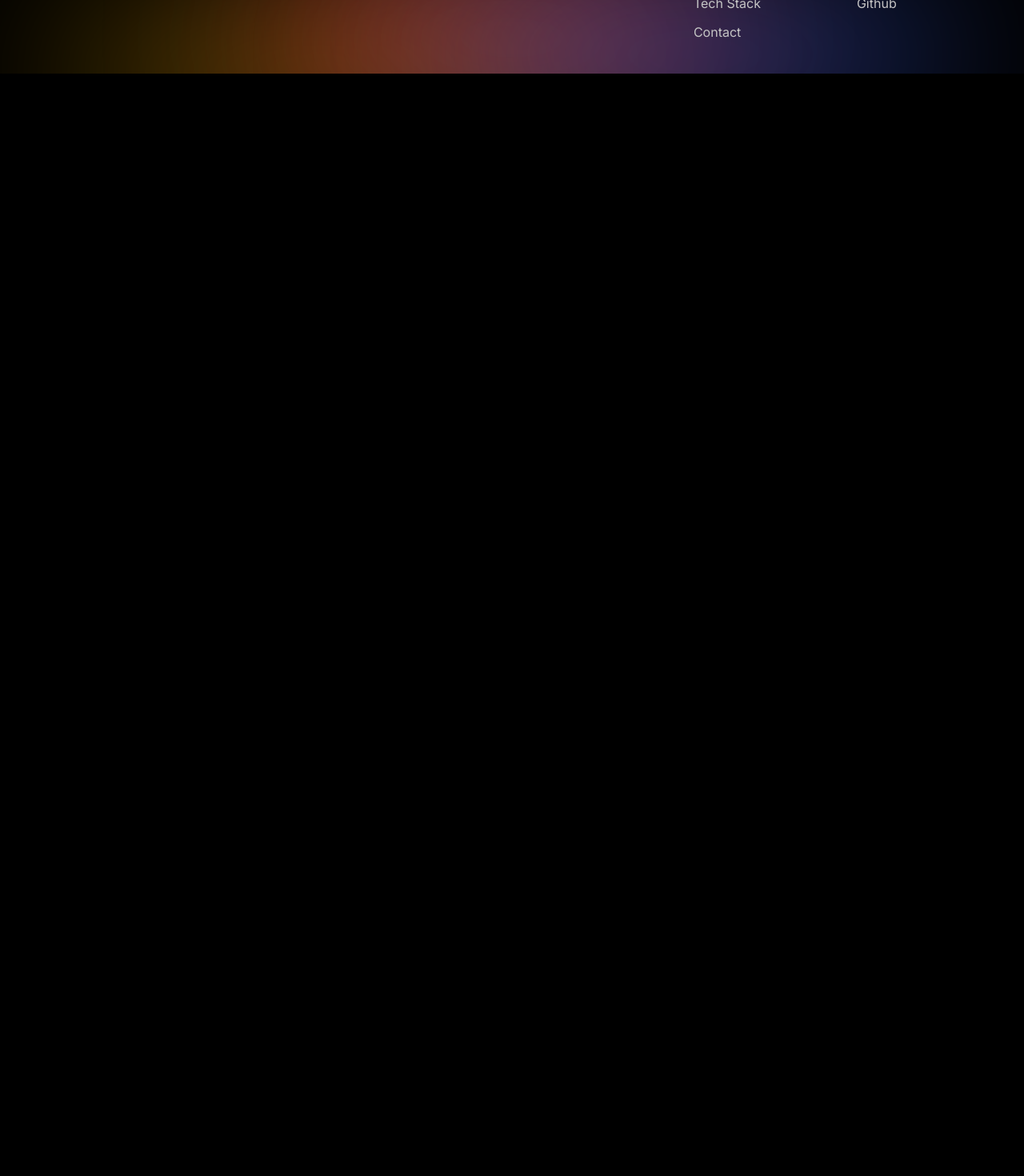
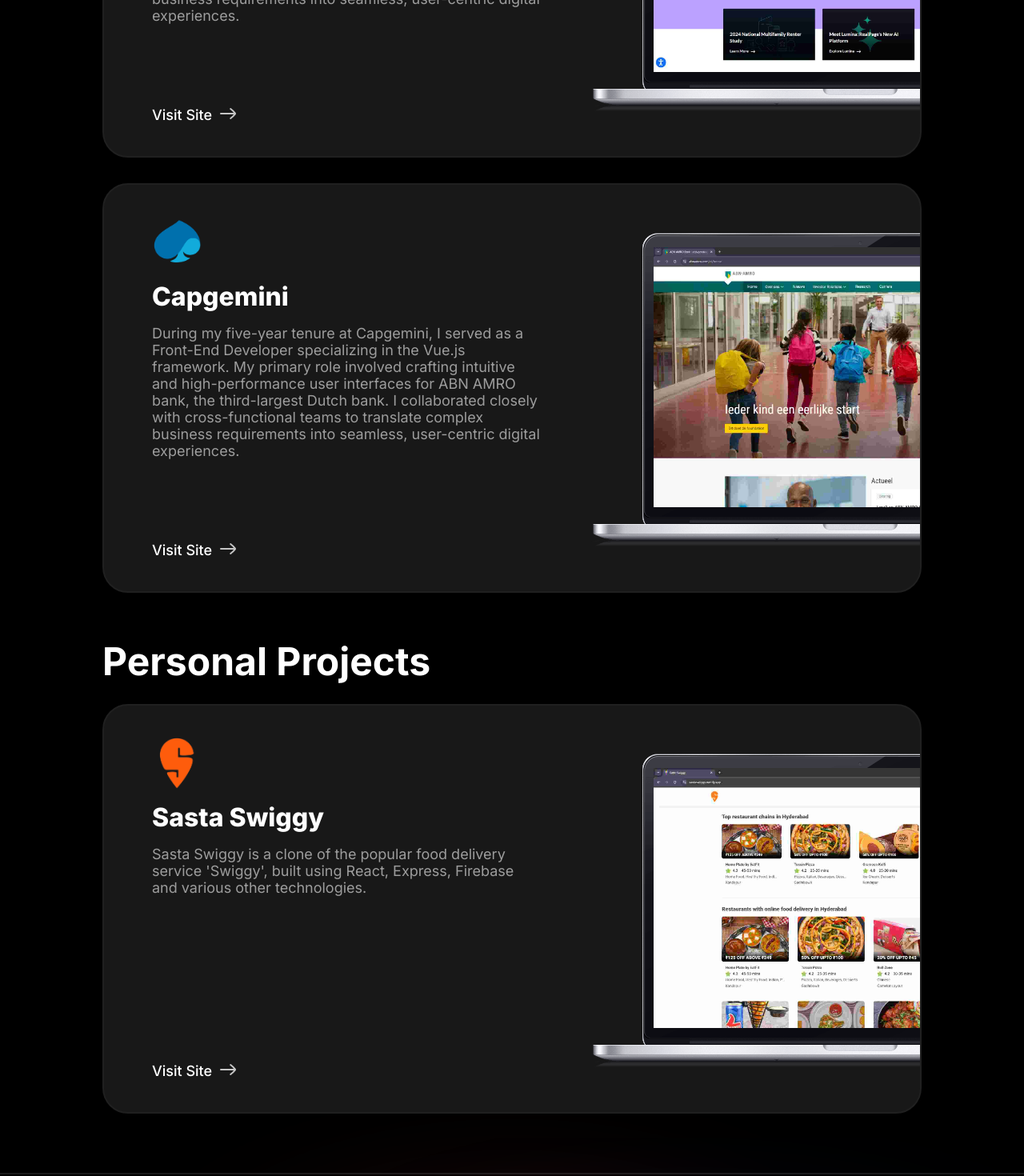
Before and after one commit to Surajit05021997/surajit-frontend-dev, a React (Vite) app: page /work in a window 1280 px wide. Shown: the part 960-2430 px from the top of the page at 80% size. Before the commit the page ends 1052 px from the top, so only its background shows below. Built offline with nearby package versions, Linux system fonts and the light colour scheme.

Commit message:
added works in work page

```diff
--- a/src/components/AppFooter.jsx
+++ b/src/components/AppFooter.jsx
@@ -28,7 +28,9 @@
               <li>
                 <Link to="/about">About</Link>
               </li>
-              <li>Work</li>
+              <li>
+                <Link to="/work">Work</Link>
+              </li>
               <li>Tech Stack</li>
               <li><Link to="/contact">Contact</Link></li>
             </ul>
--- a/src/components/HomePage.jsx
+++ b/src/components/HomePage.jsx
@@ -1,7 +1,6 @@
 import './HomePage.scss';
 import AppButton from './shared/AppButton';
 import resume from '../assets/files/Resume.pdf';
-import WorkCard from './shared/WorkCard';
 import WorkCardList from './shared/WorkCardList';
 import KnowMeCard from './shared/KnowMeCard';
 import selectedWorkList from '../constants/selectedWorkList.json';
--- a/src/components/WorkPage.jsx
+++ b/src/components/WorkPage.jsx
@@ -1,6 +1,17 @@
 import './WorkPage.scss';
+import { useEffect, useState } from 'react';
+import WorkCardList from './shared/WorkCardList';
+import selectedWorkList from '../constants/selectedWorkList.json';
 
 const WorkPage = () => {
+  const [selectedProfessionalWorkList, setSelectedProfessionalWorkList] = useState([]);
+  const [selectedPersonalWorkList, setSelectedPersonalWorkList] = useState([]);
+
+  useEffect(() => {
+    setSelectedProfessionalWorkList(selectedWorkList.filter((work) => work.type === 'professional'));
+    setSelectedPersonalWorkList(selectedWorkList.filter((work) => work.type === 'personal'));
+  }, []);
+
   return (
     <>
       <div className="container">
@@ -14,10 +25,12 @@
         <div className="work-page">
           <div className="work-list">
             <section>
-              <h2>Work Experience</h2>
+              <h2 className="work-list-title">Work Experience</h2>
+              <WorkCardList workList={selectedProfessionalWorkList} />
             </section>
             <section>
-              <h2>Personal Projects</h2>
+              <h2 className="work-list-title">Personal Projects</h2>
+              <WorkCardList workList={selectedPersonalWorkList} />
             </section>
           </div>
         </div>
--- a/src/components/WorkPage.scss
+++ b/src/components/WorkPage.scss
@@ -10,5 +10,9 @@
 
   .work-list {
     margin-block: 4.625rem;
+
+    .work-list-title {
+      margin: 3.5rem 0 1.5rem 0;
+    }
   }
 }
--- a/src/components/shared/WorkCard.scss
+++ b/src/components/shared/WorkCard.scss
@@ -23,7 +23,7 @@
     }
 
     .title {
-      margin-bottom: 1rem;
+      margin: 0 0 1rem 0;
     }
 
     .site-link {
```
